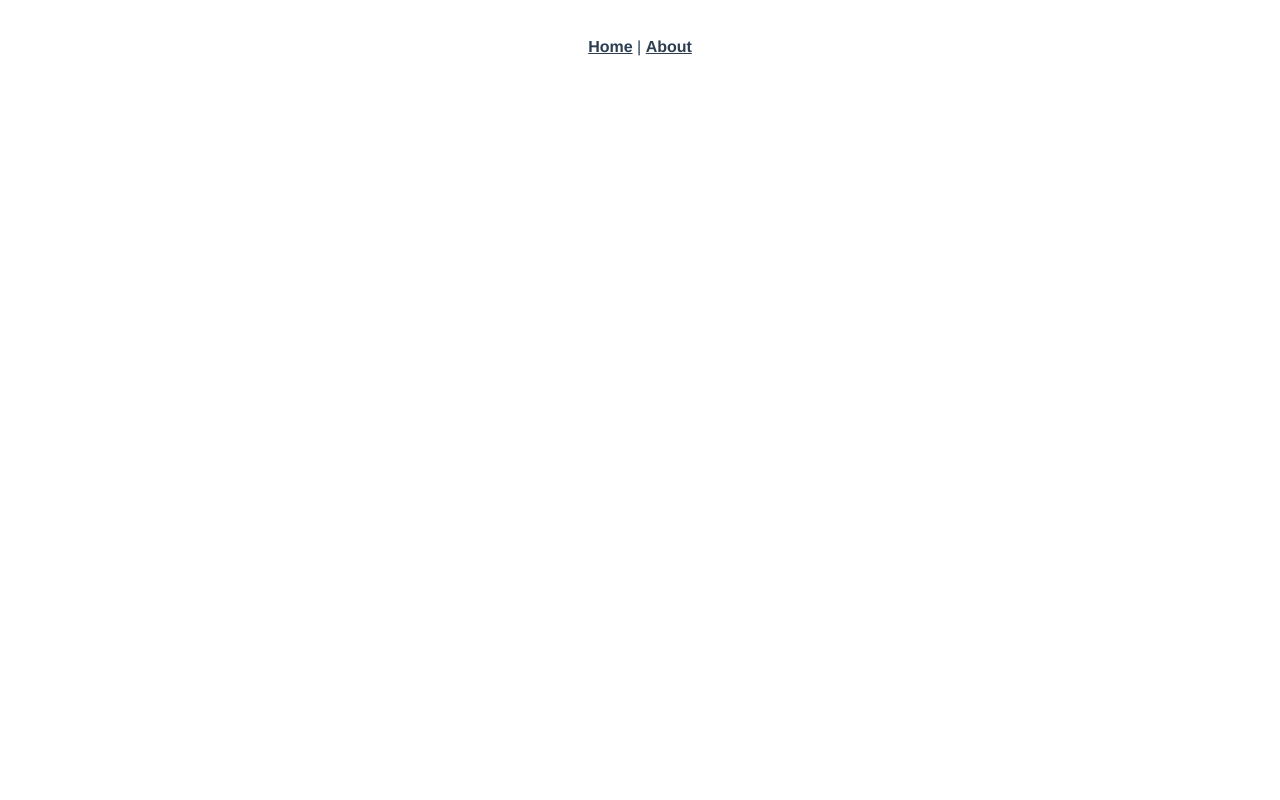
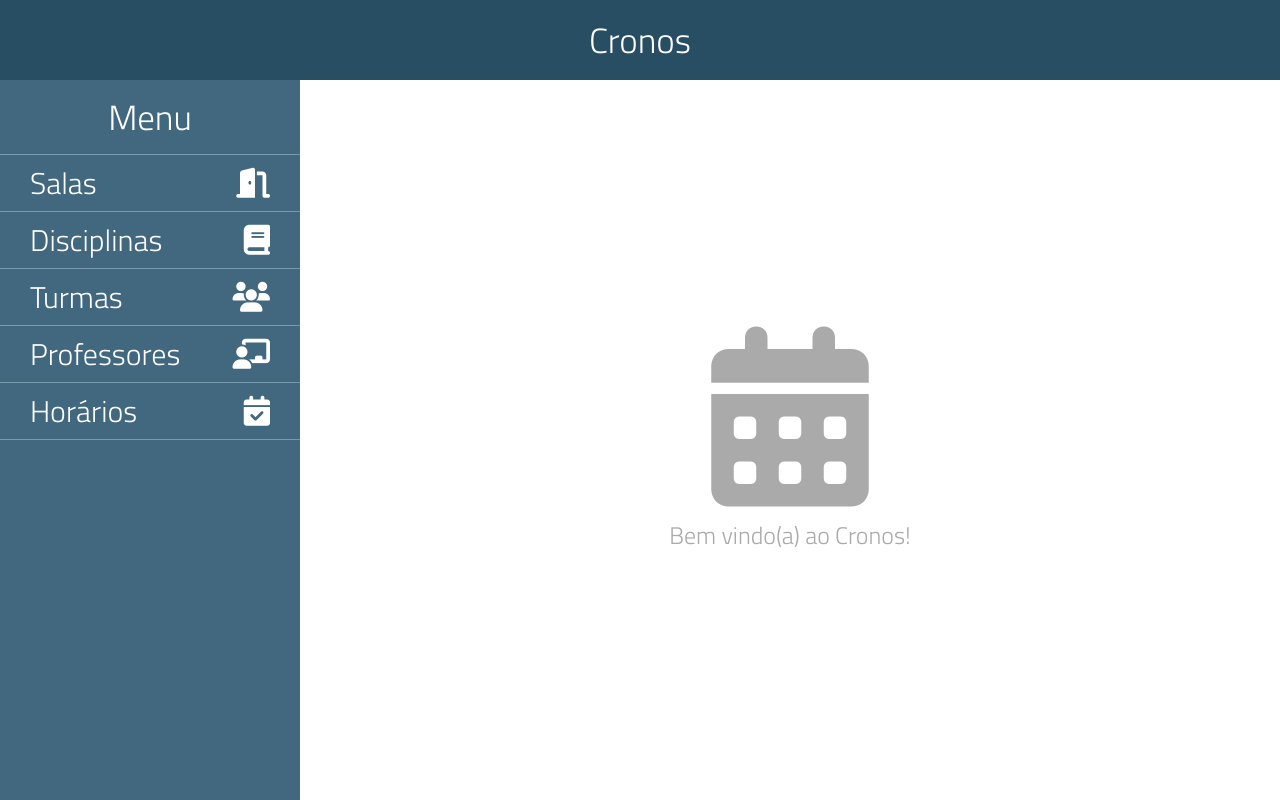
Before and after one commit to akelesis/tcc-frontend, a Vue app: page /dashboard in a window 1280 px wide. Built offline with nearby package versions, Linux system fonts and the light colour scheme.

Commit message:
feat: menu and dashboard

```diff
--- a/public/index.html
+++ b/public/index.html
@@ -6,6 +6,7 @@
     <meta name="viewport" content="width=device-width,initial-scale=1.0">
     <link rel="icon" href="<%= BASE_URL %>favicon.ico">
     <title><%= htmlWebpackPlugin.options.title %></title>
+    <script src="https://kit.fontawesome.com/37a6fc82c8.js" crossorigin="anonymous"></script>
   </head>
   <body>
     <noscript>
--- a/src/App.vue
+++ b/src/App.vue
@@ -1,14 +1,30 @@
 <template>
   <div id="app">
-    <div id="nav">
-      <router-link to="/">Home</router-link> |
-      <router-link to="/about">About</router-link>
-    </div>
+    <Header />
     <router-view/>
   </div>
 </template>
 
+<script>
+import Header from './components/Header'
+
+export default {
+  components: {
+    Header
+  }
+}
+</script>
+
+
 <style>
+@import url('https://fonts.googleapis.com/css2?family=Titillium+Web:ital,wght@0,300;1,200;1,300&display=swap');
+
+* {
+  margin: 0;
+  padding: 0;
+  box-sizing: border-box;
+}
+
 #app {
   font-family: Avenir, Helvetica, Arial, sans-serif;
   -webkit-font-smoothing: antialiased;
--- /dev/null
+++ b/src/components/Header.vue
@@ -0,0 +1,27 @@
+<template>
+  <div class="Header">
+      <p>Cronos</p>
+  </div>
+</template>
+
+<script>
+export default {
+
+}
+</script>
+
+<style>
+
+
+.Header {
+    font-family: 'Titillium Web', sans-serif;
+    color: #fff;
+    font-size: 35px;
+    background-color: #284E63;
+    height: 80px;
+    display: flex;
+    align-items: center;
+    justify-content: center;
+}
+
+</style>
--- a/src/components/HelloWorld.vue
+++ /dev/null
@@ -1,60 +0,0 @@
-<template>
-  <div class="hello">
-    <h1>{{ msg }}</h1>
-    <p>
-      For a guide and recipes on how to configure / customize this project,<br>
-      check out the
-      <a href="https://cli.vuejs.org" target="_blank" rel="noopener">vue-cli documentation</a>.
-    </p>
-    <h3>Installed CLI Plugins</h3>
-    <ul>
-      <li><a href="https://github.com/vuejs/vue-cli/tree/dev/packages/%40vue/cli-plugin-babel" target="_blank" rel="noopener">babel</a></li>
-      <li><a href="https://github.com/vuejs/vue-cli/tree/dev/packages/%40vue/cli-plugin-router" target="_blank" rel="noopener">router</a></li>
-      <li><a href="https://github.com/vuejs/vue-cli/tree/dev/packages/%40vue/cli-plugin-vuex" target="_blank" rel="noopener">vuex</a></li>
-      <li><a href="https://github.com/vuejs/vue-cli/tree/dev/packages/%40vue/cli-plugin-eslint" target="_blank" rel="noopener">eslint</a></li>
-    </ul>
-    <h3>Essential Links</h3>
-    <ul>
-      <li><a href="https://vuejs.org" target="_blank" rel="noopener">Core Docs</a></li>
-      <li><a href="https://forum.vuejs.org" target="_blank" rel="noopener">Forum</a></li>
-      <li><a href="https://chat.vuejs.org" target="_blank" rel="noopener">Community Chat</a></li>
-      <li><a href="https://twitter.com/vuejs" target="_blank" rel="noopener">Twitter</a></li>
-      <li><a href="https://news.vuejs.org" target="_blank" rel="noopener">News</a></li>
-    </ul>
-    <h3>Ecosystem</h3>
-    <ul>
-      <li><a href="https://router.vuejs.org" target="_blank" rel="noopener">vue-router</a></li>
-      <li><a href="https://vuex.vuejs.org" target="_blank" rel="noopener">vuex</a></li>
-      <li><a href="https://github.com/vuejs/vue-devtools#vue-devtools" target="_blank" rel="noopener">vue-devtools</a></li>
-      <li><a href="https://vue-loader.vuejs.org" target="_blank" rel="noopener">vue-loader</a></li>
-      <li><a href="https://github.com/vuejs/awesome-vue" target="_blank" rel="noopener">awesome-vue</a></li>
-    </ul>
-  </div>
-</template>
-
-<script>
-export default {
-  name: 'HelloWorld',
-  props: {
-    msg: String
-  }
-}
-</script>
-
-<!-- Add "scoped" attribute to limit CSS to this component only -->
-<style scoped>
-h3 {
-  margin: 40px 0 0;
-}
-ul {
-  list-style-type: none;
-  padding: 0;
-}
-li {
-  display: inline-block;
-  margin: 0 10px;
-}
-a {
-  color: #42b983;
-}
-</style>
--- /dev/null
+++ b/src/components/Home.vue
@@ -0,0 +1,31 @@
+<template>
+  <div class="home">
+    <i class="fas fa-calendar-alt main-icon"></i>
+    <h2 class="welcome-text">Bem vindo(a) ao Cronos!</h2>
+  </div>
+</template>
+
+<script>
+export default {};
+</script>
+
+<style>
+.home {
+  grid-area: home;
+  display: flex;
+  justify-content: center;
+  align-items: center;
+  flex-direction: column;
+}
+.main-icon {
+    font-size: 180px;
+    color: #aaa;
+    margin-bottom: 10px;
+}
+.welcome-text {
+    color: #aaa;
+    font-family: 'Titillium Web', sans-serif;
+    font-weight: 200;
+}
+
+</style>
--- /dev/null
+++ b/src/components/Menu.vue
@@ -0,0 +1,43 @@
+<template>
+  <div class="menu">
+    <h2>Menu</h2>
+    <ul>
+        <li class="menu-item">Salas <i class="fas fa-door-open"></i></li>
+        <li class="menu-item">Disciplinas <i class="fas fa-book"></i></li>
+        <li class="menu-item">Turmas <i class="fas fa-users"></i></li>
+        <li class="menu-item">Professores <i class="fas fa-chalkboard-teacher"></i></li>
+        <li class="menu-item">Horários <i class="fas fa-calendar-check"></i></li>
+    </ul>
+  </div>
+</template>
+
+<script>
+export default {};
+</script>
+
+<style>
+.menu {
+  grid-area: menu;
+  background-color: #41687e;
+  height: calc(100vh - 80px);
+  font-family: "Titillium Web", sans-serif;
+  font-weight: 200;
+  color: #fff;
+}
+
+.menu h2 {
+  font-weight: 200;
+  font-size: 35px;
+  padding: 10px 0;
+  border-bottom: 1px solid #769AAE;
+}
+
+.menu-item {
+    display: flex;
+    justify-content: space-between;
+    align-items: center;
+    font-size: 30px;
+    padding: 5px 30px;
+    border-bottom: 1px solid #769AAE;
+}
+</style>
--- a/src/router/index.js
+++ b/src/router/index.js
@@ -1,22 +1,22 @@
 import Vue from 'vue'
 import VueRouter from 'vue-router'
-import Home from '../views/Home.vue'
+import Login from '../views/Login.vue'
 
 Vue.use(VueRouter)
 
 const routes = [
   {
     path: '/',
-    name: 'Home',
-    component: Home
+    name: 'Login',
+    component: Login
   },
   {
-    path: '/about',
-    name: 'About',
+    path: '/dashboard',
+    name: 'Dashboard',
     // route level code-splitting
     // this generates a separate chunk (about.[hash].js) for this route
     // which is lazy-loaded when the route is visited.
-    component: () => import(/* webpackChunkName: "about" */ '../views/About.vue')
+    component: () => import(/* webpackChunkName: "about" */ '../views/Dashboard.vue')
   }
 ]
 
--- /dev/null
+++ b/src/views/Dashboard.vue
@@ -0,0 +1,28 @@
+<template>
+  <div class="dashboard">
+      <Menu/>
+      <home/>
+  </div>
+</template>
+
+<script>
+import Home from '../components/Home.vue'
+import Menu from '../components/Menu.vue'
+export default {
+    components: {
+        Menu,
+        Home
+    }
+}
+</script>
+
+<style>
+.dashboard {
+    display: grid;
+    grid-template-columns: 300px 1fr;
+    grid-template-rows: 1fr;
+    grid-template-areas: 'menu home';
+
+}
+
+</style>
--- a/src/views/Home.vue
+++ /dev/null
@@ -1,18 +0,0 @@
-<template>
-  <div class="home">
-    <img alt="Vue logo" src="../assets/logo.png">
-    <HelloWorld msg="Welcome to Your Vue.js App"/>
-  </div>
-</template>
-
-<script>
-// @ is an alias to /src
-import HelloWorld from '@/components/HelloWorld.vue'
-
-export default {
-  name: 'Home',
-  components: {
-    HelloWorld
-  }
-}
-</script>
--- /dev/null
+++ b/src/views/Login.vue
@@ -0,0 +1,105 @@
+<template>
+  <div class="Login">
+    <div class="login-box">
+      <h1>Login</h1>
+      <form>
+      <input class="login-input" type="text" placeholder="usuário">
+      <input class="login-input" type="password" placeholder="senha">
+      <a href="#"><small>esqueci a senha</small></a>
+      </form>
+      <button class="login-btn" @click="signIn">Entrar</button>
+    </div>
+  </div>
+</template>
+
+<script>
+
+export default {
+  name: 'Login',
+  components: {
+
+  },
+  methods: {
+    signIn() {
+      this.$router.push("/dashboard")
+    }
+  }
+}
+</script>
+
+<style>
+
+.Login {
+  width: 100vw;
+  height: calc(100vh - 80px);
+  display: flex;
+  justify-content: center;
+  align-items: center;
+
+}
+
+.login-box {
+  background-color: #41687E;
+  width: 421px;
+  height: 500px;
+  display: flex;
+  flex-direction: column;
+  align-items: center;
+}
+
+.login-box h1 {
+  font-family: 'Titillium Web', sans-serif;
+  font-weight: 400;
+  color: #fff;
+  margin: 50px 0 30px 0;
+}
+
+.login-box form {
+  display: flex;
+  flex-direction: column;
+  align-items: center;
+}
+
+.login-input {
+  background-color: #41687E;
+  border: none;
+  border-bottom: 1px solid white;
+  font-size: 20px;
+  color: #fff;
+  margin-top: 40px;
+  outline: none;
+  padding: 0 5px;
+  font-family: 'Titillium Web';
+  font-weight: 200;
+}
+
+.login-input::placeholder {
+  font-family: 'Titillium Web', sans-serif;
+  color: white;
+}
+
+.login-btn {
+  margin-top: 30px;
+  padding: 5px 70px;
+  background-color: #41687E;
+  border: 1px solid white;
+  font-family: 'Titillium Web', sans-serif;
+  color: #fff;
+  font-size: 25px;
+  outline: none;
+  cursor: pointer;
+  transition: .2s;
+}
+
+.login-box button:hover {
+  filter: brightness(110%);
+}
+
+.login-box a {
+  color:#fff;
+  align-self: start;
+  margin-top: 10px;
+  text-decoration: none;
+}
+
+</style>
```
